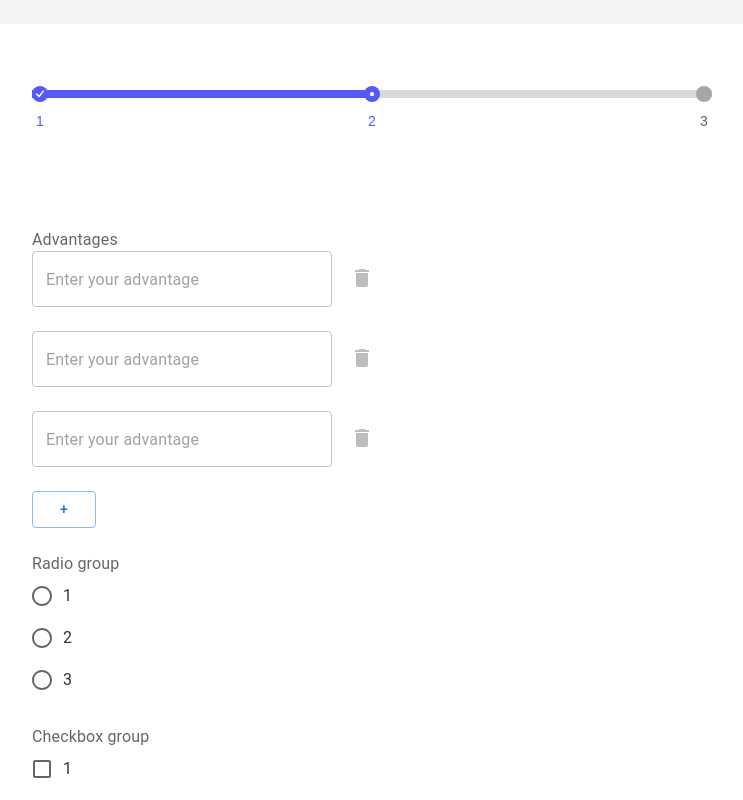
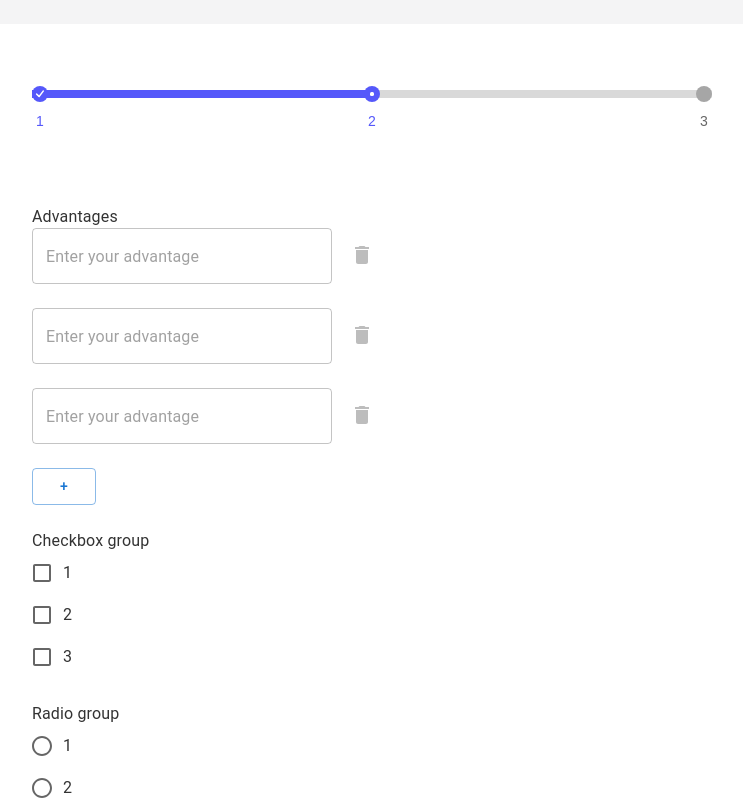
Before and after one commit to LDS196/profile, a React (Create React App) app: page /personal-data-2 in a window 1280 px wide. Shown: the top 800 px of the page, without its empty margins (268-1011 px from the left). Built offline with nearby package versions, Linux system fonts and the light colour scheme; a web font is replaced by a local one.

Commit message:
feat: fix styles

```diff
--- a/src/common/components/PersonalData2/PersonalDataForm2/FormPersonalData2.module.scss
+++ b/src/common/components/PersonalData2/PersonalDataForm2/FormPersonalData2.module.scss
@@ -1,7 +1,11 @@
+form {
+    margin-top: -23px;
+}
 .inputContainer {
     margin-bottom: 24px;
 }
 .buttons {
+    padding-top: 40px;
     display: flex;
     justify-content: space-between;
 }
--- a/src/common/components/PersonalData2/PersonalDataForm2/FormPersonalData2.tsx
+++ b/src/common/components/PersonalData2/PersonalDataForm2/FormPersonalData2.tsx
@@ -71,10 +71,6 @@ export const FormPersonalData2 = () => {
             </div>
 
             <div className={s.inputContainer}>
-                <FormInputRadio name={"radioValue"} control={control} label={"Radio group"} />
-            </div>
-
-            <div className={s.inputContainer}>
                 <FormInputMultiCheckbox
                     checkboxValue={defaultValues.checkboxValue}
                     control={control}
@@ -82,6 +78,10 @@ export const FormPersonalData2 = () => {
                     name={"checkboxValue"}
                     label={"Checkbox group"}
                 />
+            </div>
+
+            <div className={s.inputContainer}>
+                <FormInputRadio name={"radioValue"} control={control} label={"Radio group"} />
             </div>
 
             <div className={s.buttons}>
--- a/src/common/components/PersonalData2/form-components/FormInputMultiCheckbox/FormInputMultiCheckbox.tsx
+++ b/src/common/components/PersonalData2/form-components/FormInputMultiCheckbox/FormInputMultiCheckbox.tsx
@@ -34,9 +34,14 @@ export const FormInputMultiCheckbox: React.FC<FormInputProps> = ({ name, control
         setValue(name, selectedItems)
     }, [selectedItems])
 
+    const style = {
+        color: "#333333",
+    }
     return (
         <FormControl size={"small"} variant={"outlined"}>
-            <FormLabel component="legend">{label}</FormLabel>
+            <FormLabel style={style} component="legend">
+                {label}
+            </FormLabel>
 
             <div style={{ display: "flex", flexDirection: "column" }}>
                 {options.map((option) => {
--- a/src/common/components/PersonalData2/form-components/FormInputRadio/FormInputRadio.tsx
+++ b/src/common/components/PersonalData2/form-components/FormInputRadio/FormInputRadio.tsx
@@ -17,7 +17,9 @@ const options = [
         value: 3,
     },
 ]
-
+const style = {
+    color: "#333333",
+}
 export const FormInputRadio: React.FC<FormInputProps> = ({ name, control, label }) => {
     const generateRadioOptions = () => {
         return options.map((singleOption) => (
@@ -32,7 +34,9 @@ export const FormInputRadio: React.FC<FormInputProps> = ({ name, control, label
 
     return (
         <FormControl component="fieldset">
-            <FormLabel component="legend">{label}</FormLabel>
+            <FormLabel style={style} component="legend">
+                {label}
+            </FormLabel>
             <Controller
                 name={name}
                 control={control}
--- a/src/common/components/PersonalData2/form-components/FormInputText/FormInputMultiText.tsx
+++ b/src/common/components/PersonalData2/form-components/FormInputText/FormInputMultiText.tsx
@@ -5,12 +5,18 @@ import { Button, FormLabel, TextField } from "@mui/material"
 import s from "./FormInputMultiText.module.scss"
 import DeleteIcon from "@mui/icons-material/Delete"
 
+const style = {
+    color: "#333333",
+}
+
 export const FormInputMultiText = ({ name, errors, control, register, label }: FormInputProps) => {
     const { fields, append, remove } = useFieldArray({ control, name: name })
 
     return (
         <>
-            <FormLabel component="legend">{label}</FormLabel>
+            <FormLabel style={style} component="legend">
+                {label}
+            </FormLabel>
             <ul className={s.inputList}>
                 {fields.map((item, index) => {
                     return (
```
Also changed, not shown: src/common/components/PersonalData2/form-components/FormInputMultiCheckbox/FormInputMultiCheckbox.module.scss (added).
